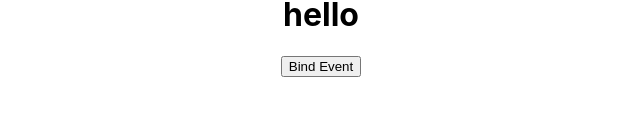
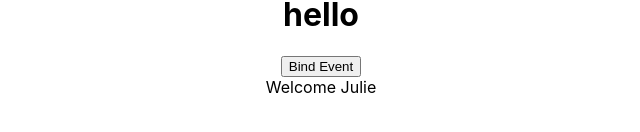
Before and after one commit to julieCodes2/JavaScript2, a React (Create React App) app in the folder react/hello-world/: page / in a window 1280 px wide. Shown: the part 476-608 px from the top of the page, without its empty margins (319-959 px from the left). Built offline with nearby package versions, Linux system fonts and the light colour scheme.

Commit message:
4 approaches to conditionally render UI in react

```diff
--- a/react/hello-world/src/components/UserGreeting.js
+++ b/react/hello-world/src/components/UserGreeting.js
@@ -4,21 +4,37 @@ class UserGreeting extends Component {
     constructor(props){
         super(props);
         this.state={
-            isLoggedIn:false,
+            isLoggedIn:true,
         };
     }
   render() {
+    // 4 approaches to conditionally render UI in react, ef else; element variables; conditional ternary operator; and the short circuit operator; conditonal and short circuit operator most recommended
     // if(this.state.isLoggedIn){
     //     return <h1>Welcome Julie! Logged in.</h1>;
     // } else {
     //     return <h1>Welcome Guest. Logged out.</h1>;
-    let message;
-    if(this.state.isLoggedIn){
-        message = <div>your message here</div>
-        return <div>{message}</div>;
 
+    //start commenting out the second approach
+    // let message;
+    // if(this.state.isLoggedIn){
+    //     message = <div>Welcome Julie</div>
+
+    // } else {
+    //     message = <div>Welcome Guest</div>
+    // }
+    // return <div>{message}</div>
+    //end of commenting out the second approach
+
+    //now this one is the ternary operator approach. This is a simpler method
+    // return(
+    //     this.state.isLoggedIn ?
+    //     <div>Welcome Julie</div> :
+    //     <div> Welcome Guest</div>
+    // )
+    //the fourth approach called the circuit operator approach. When you want to render either something or nothing.
+    return this.state.isLoggedIn && <div>Welcome Julie</div>
     }
     }
-}
+
 
 export default UserGreeting;
```
